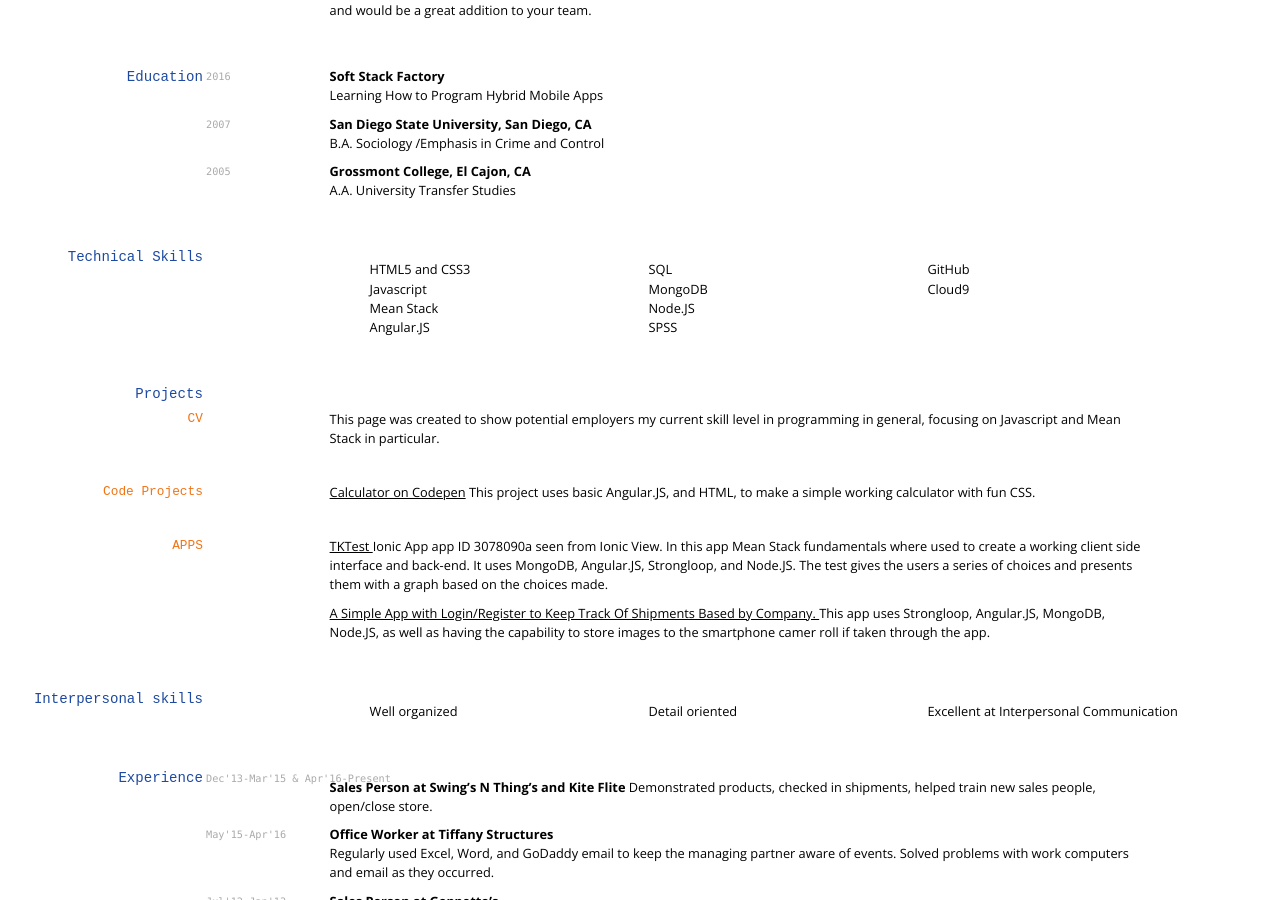
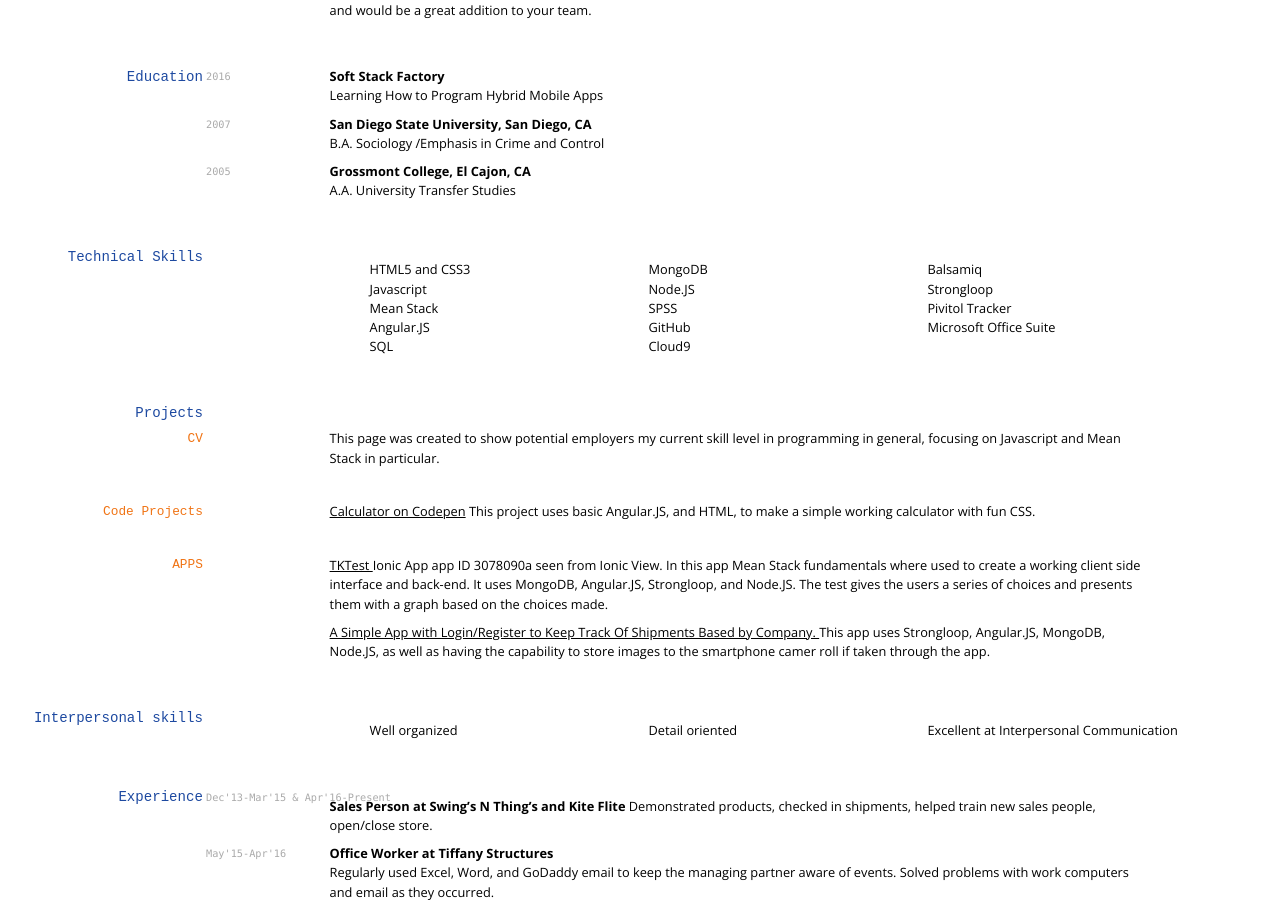
Before and after one commit to bdowlatshahiessf/bdowlatshahiessf.github.io, a Jekyll site: the page built from index.md, in a window 1280 px wide and 900 px high, scrolled down 373 px. Built offline with Jekyll 4.4.1, drawn with Linux system fonts in a browser that asks for light colours; nearby versions of some CDN libraries.

Commit message:
Update index.md

```diff
--- a/index.md
+++ b/index.md
@@ -54,6 +54,14 @@ A.A. University Transfer Studies
 * SPSS
 * GitHub
 * Cloud9
+* Balsamiq
+* Strongloop
+* Pivitol Tracker
+* Microsoft Office Suite
+
+
+
+
 
 ## Projects
 
```
